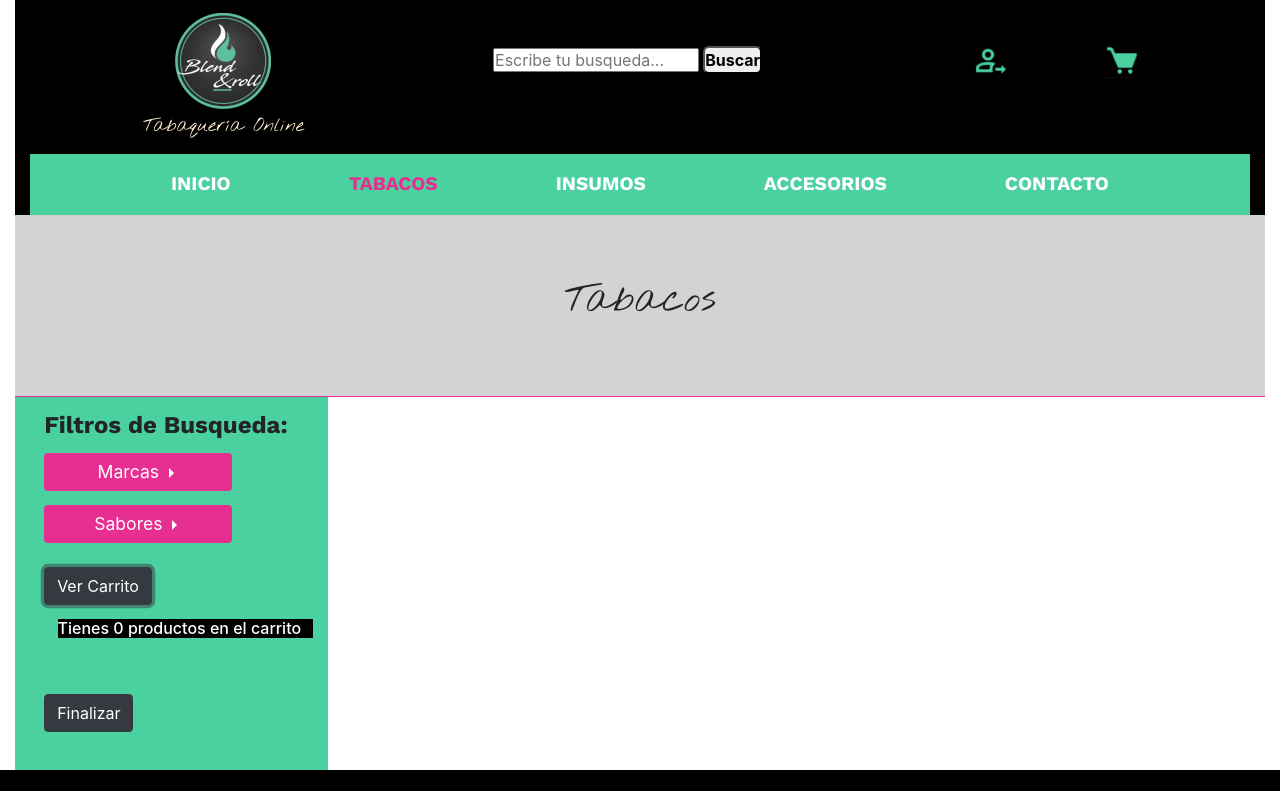
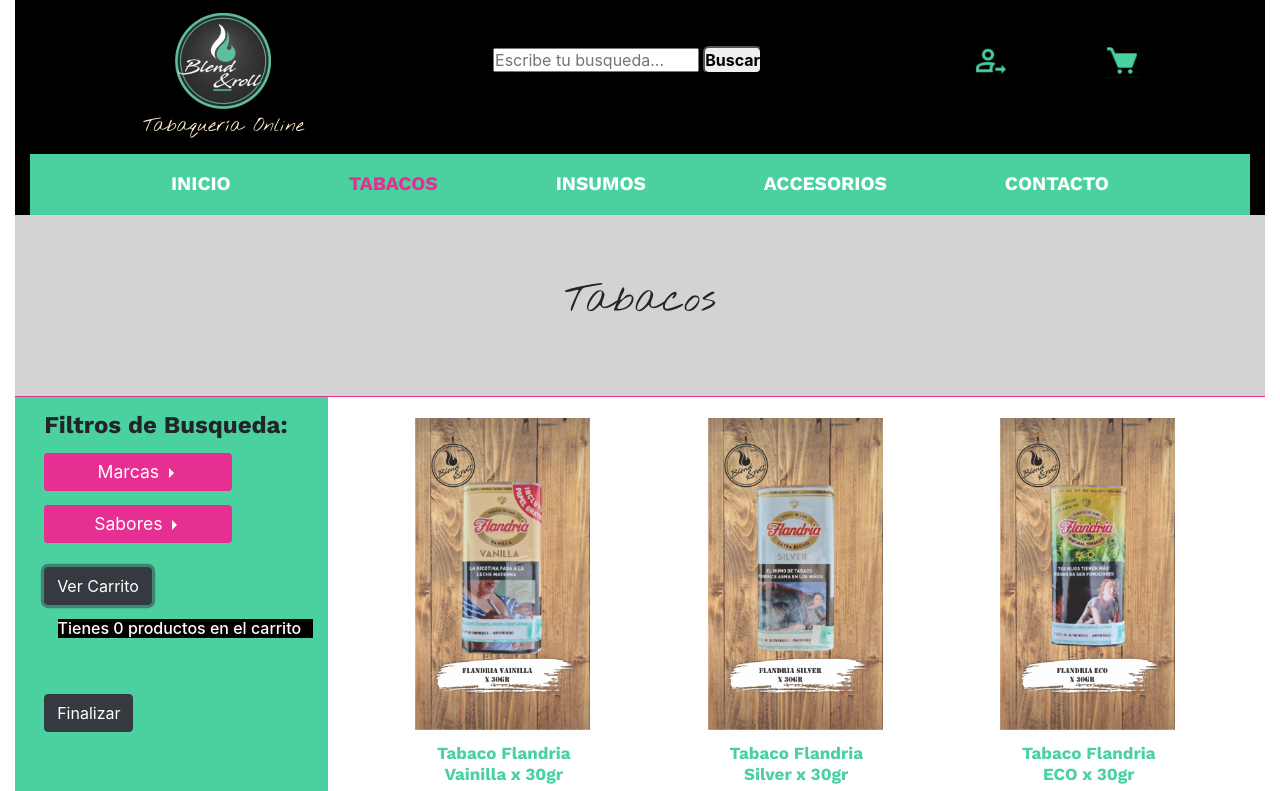
Before and after one commit to carocimini/blendnroll, a website: page tabacos.html in a window 1280 px wide. Both pictures are taken after a click on the button "Ver Carrito". Shown: the top 791 px of the page. Drawn offline with nearby package versions, Linux system fonts and the light colour scheme.

Commit message:
actualizacion version jQuery

```diff
--- a/js/compra.js
+++ b/js/compra.js
@@ -31,21 +31,22 @@
 const URLJSON = "/blendnroll/js/datos.json";
 $.getJSON(URLJSON, function(respuesta, estado){
     if(estado === "success"){
-        alert("Entro bien");
         let misDatos = respuesta;
         for(const dato of misDatos){
-            const producto = new Producto(id=`${dato.id}`,nombre=`${dato.nombre}`, categoria=`${dato.categoria}`, precio=`${dato.precio}`, peso=`${dato.peso}`, tamaño=`${dato.tamaño}`, marca=`${dato.marca}`, sabor=`${dato.sabor}`, stock=`${dato.stock}`, imagen=`imagenes/img-tabacos/${dato.imagen}`);
+            const producto = new Producto(id=`${dato.id}`,nombre=`${dato.nombre}`, categoria=`${dato.categoria}`, precio=`${dato.precio}`, peso=`${dato.peso}`, tamaño=`${dato.tamaño}`, marca=`${dato.marca}`, sabor=`${dato.sabor}`, stock=`${dato.stock}`, imagen=`/blendnroll/imagenes/img-tabacos${dato.imagen}`);
             arrayProductos.push(producto);
+            console.log = (producto);
         }
+        imprimirProductos();
     }
 });
-/*Esto que esta debajo lo estoy tratando de reemplazar por Ajax*/
-/* const producto1 = new Producto(id=1,nombre="Tabaco Flandria Vainilla x 30gr", categoria="Tabaco", 450, peso="30gr", 0, marca="Flandria", sabor="Vainilla", 10, imagen="imagenes/img-tabacos/Flandria Vainilla x 30gr.png");
+/*Esto que esta debajo lo estoy tratando de reemplazar por Ajax
+const producto1 = new Producto(id=1,nombre="Tabaco Flandria Vainilla x 30gr", categoria="Tabaco", 450, peso="30gr", 0, marca="Flandria", sabor="Vainilla", 10, imagen="imagenes/img-tabacos/Flandria Vainilla x 30gr.png");
 const producto2 = new Producto(id=2,nombre="Tabaco Flandria Silver x 30gr", categoria="Tabaco", 450, peso="30gr", 0, marca="Flandria", sabor="Silver", 10, imagen="imagenes/img-tabacos/Flandria Silver x 30gr.png");
 const producto3 = new Producto(id=3,nombre="Tabaco Flandria ECO x 30gr", categoria="Tabaco", 450, peso="30gr", 0, marca="Flandria", sabor="Eco", 10, imagen="imagenes/img-tabacos/Flandria Eco x 30gr.png");
 var arrayProductos = [producto1, producto2, producto3];
 const guardarLocal = (clave, valor) => {localStorage.setItem(clave, valor)};
-guardarLocal("listaProductos", JSON.stringify(arrayProductos)); */
+guardarLocal("listaProductos", JSON.stringify(arrayProductos));*/
 $(`#filtros`).append(`<button id='btnCarrito' class="btn btn-dark">Ver Carrito</button><article id="mensajeCarrito" style="color:white;background-color: black"></article><br><br><button id='btnTerminar' class="btn btn-dark">Finalizar</button><article id="mensajeCompra" style="color:white;background-color: black"></article>`);
 $(`#btnTerminar`).click(finalizarCompra);
 $(`#btnCarrito`).click(verCarrito);
@@ -119,15 +120,14 @@
             if(carrito.length > 0){
                 $(`#listaCompras`).append(`<h6>Carrito: </h6>`);
                 $(`#listaCompras`).append(`<ul id="listaProductos"></ul>`);
-
                 for (itemsElegidos of carrito){
                     precioCarrito += itemsElegidos.precio;
                     $(`#listaProductos`).append(`<li>${itemsElegidos.nombre} x ${itemsElegidos.cantidad} uni - $${itemsElegidos.precio}</li>`)
                 }
                 $(`#listaCompras`).append(`<br><h6>Total: $${precioCarrito}</h6>`);
 
-            }
-            $(`#mensajeCarrito`).append(`<h6>Tienes 0 productos en el carrito</h6>`);
+            }else{$(`#mensajeCarrito`).append(`<h6>Tienes 0 productos en el carrito</h6>`);}
+
         }
     }
 
@@ -186,5 +186,3 @@
         alert (`Pagaste un total de $ ${precioCarrito} \n ¡Gracias por tu compra!`);
         vaciarCarrito();
     }
-
-    imprimirProductos();
--- a/js/datos.json
+++ b/js/datos.json
@@ -1,5 +1,5 @@
 [
-    {"id":1,"nombre":"Tabaco Flandria Vainilla x 30gr", "categoria":"Tabaco", "precio":450, "peso":"30gr", "tamaño":0, "marca":"Flandria", "sabor":"Vainilla", "stock":10, "imagen":"Flandria Vainilla x 30gr.png"},
-    {"id":2,"nombre":"Tabaco Flandria Silver x 30gr", "categoria":"Tabaco", "precio":450, "peso":"30gr", "tamaño":0, "marca":"Flandria", "sabor":"Silver", "stock":10, "imagen":"Flandria Silver x 30gr.png"},
-    {"id":3,"nombre":"Tabaco Flandria ECO x 30gr", "categoria":"Tabaco", "precio":450, "peso":"30gr", "tamaño":0, "marca":"Flandria", "sabor":"Eco", "stock":10, "imagen":"Flandria Eco x 30gr.png"}
+    {"id":1,"nombre":"Tabaco Flandria Vainilla x 30gr", "categoria":"Tabaco", "precio":450, "peso":"30gr", "tamaño":0, "marca":"Flandria", "sabor":"Vainilla", "stock":10, "imagen":"/Flandria Vainilla x 30gr.png"},
+    {"id":2,"nombre":"Tabaco Flandria Silver x 30gr", "categoria":"Tabaco", "precio":450, "peso":"30gr", "tamaño":0, "marca":"Flandria", "sabor":"Silver", "stock":10, "imagen":"/Flandria Silver x 30gr.png"},
+    {"id":3,"nombre":"Tabaco Flandria ECO x 30gr", "categoria":"Tabaco", "precio":450, "peso":"30gr", "tamaño":0, "marca":"Flandria", "sabor":"Eco", "stock":10, "imagen":"/Flandria Eco x 30gr.png"}
 ]
--- a/tabacos.html
+++ b/tabacos.html
@@ -251,8 +251,9 @@
         </div>
     </div>
 
+
+    <script src="https://code.jquery.com/jquery-3.2.1.min.js" integrity="sha384-KJ3o2DKtIkvYIK3UENzmM7KCkRr/rE9/Qpg6aAZGJwFDMVNA/GpGFF93hXpG5KkN" crossorigin="anonymous"></script>
     <script src="https://code.jquery.com/jquery-3.6.0.min.js"integrity="sha256-/xUj+3OJU5yExlq6GSYGSHk7tPXikynS7ogEvDej/m4=" crossorigin="anonymous"></script>
-    <script src="https://code.jquery.com/jquery-3.2.1.slim.min.js" integrity="sha384-KJ3o2DKtIkvYIK3UENzmM7KCkRr/rE9/Qpg6aAZGJwFDMVNA/GpGFF93hXpG5KkN" crossorigin="anonymous"></script>
     <script src="https://cdnjs.cloudflare.com/ajax/libs/popper.js/1.12.9/umd/popper.min.js" integrity="sha384-ApNbgh9B+Y1QKtv3Rn7W3mgPxhU9K/ScQsAP7hUibX39j7fakFPskvXusvfa0b4Q" crossorigin="anonymous"></script>
     <script src="https://maxcdn.bootstrapcdn.com/bootstrap/4.0.0/js/bootstrap.min.js" integrity="sha384-JZR6Spejh4U02d8jOt6vLEHfe/JQGiRRSQQxSfFWpi1MquVdAyjUar5+76PVCmYl" crossorigin="anonymous"></script>
     <script src= "js/compra.js"></script>
```
